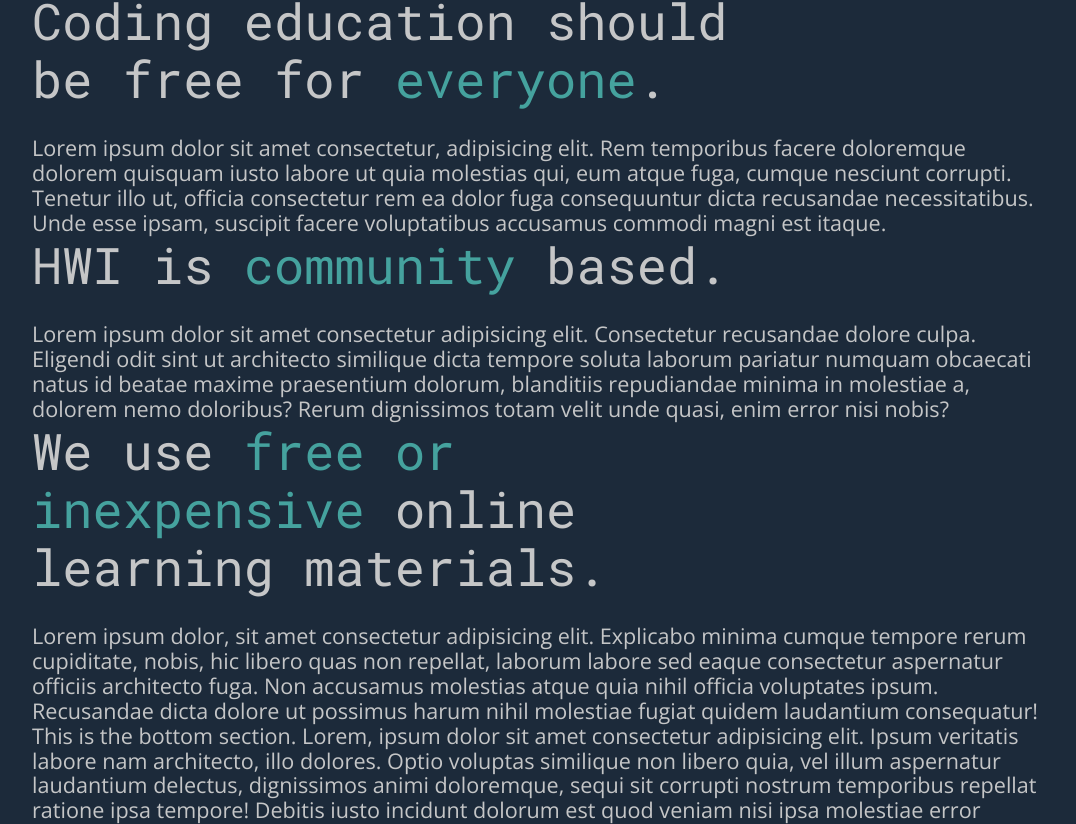
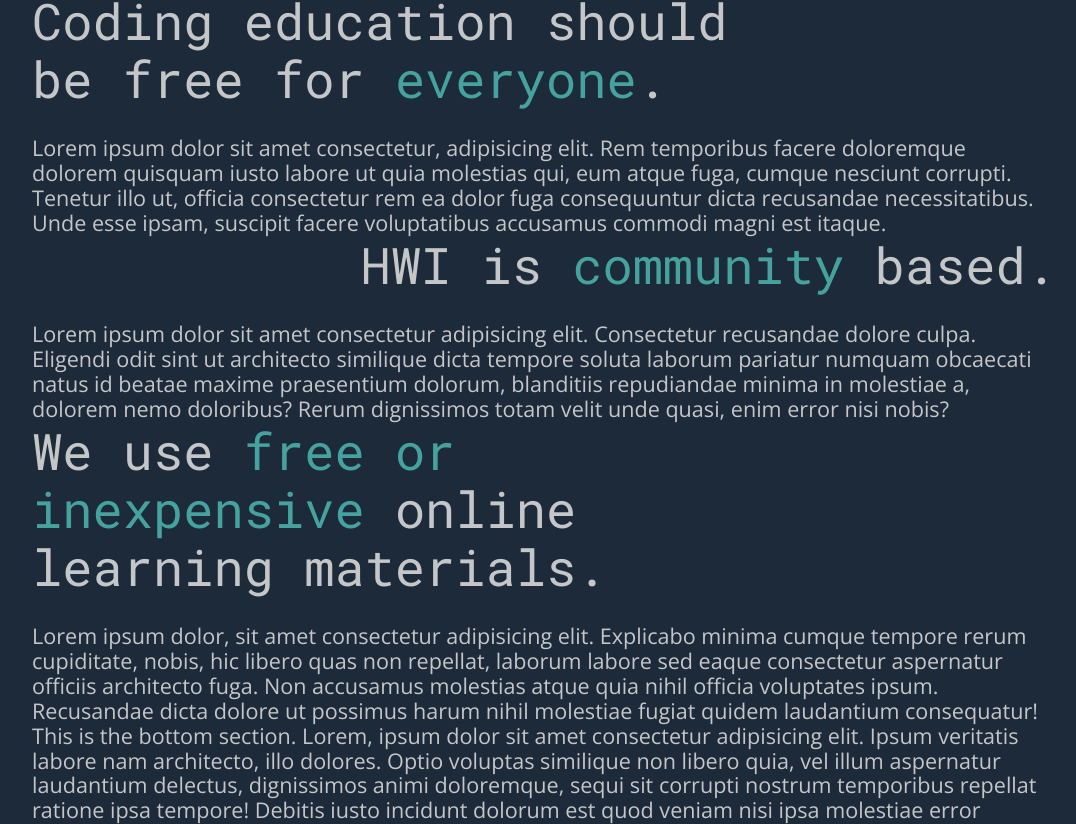
Before and after one commit to hello-world-initiative/hello-world-initiative, a React (Create React App) app: page /about in a window 1280 px wide. Shown: the part 651-1475 px from the top of the page, without its empty margins (96-1172 px from the left). Built offline with nearby package versions, Linux system fonts and the light colour scheme.

Commit message:
Add flex containers to headings for easier positioning

```diff
--- a/src/components/Heading.js
+++ b/src/components/Heading.js
@@ -3,9 +3,11 @@
 
 const Heading = ({position, children}) => {
   return (
-    <h2 class={`heading heading-${position}`}>
-      {children}
-    </h2>
+    <div className={`heading-container heading-container-${position}`}>
+      <h2 className={`heading heading-${position}`}>
+        {children}
+      </h2>
+    </div>
   )
 }
 
--- a/src/styles/components/Heading.scss
+++ b/src/styles/components/Heading.scss
@@ -1,3 +1,17 @@
+.heading-container {
+  position: relative;
+  display: flex;
+
+}
+
+.heading-container-left {
+  justify-content: left;
+}
+
+.heading-container-right {
+  justify-content: right;
+}
+
 .heading {
   font-weight: 400;
   font-size: 4.2rem;
@@ -6,14 +20,16 @@
 }
 
 .heading-left {
-  // WIP
+  text-align: left;
+
   &::before {
 
   }
 }
 
 .heading-right {
-  // WIP
+  text-align: right;
+
   &::after {
 
   }
```
